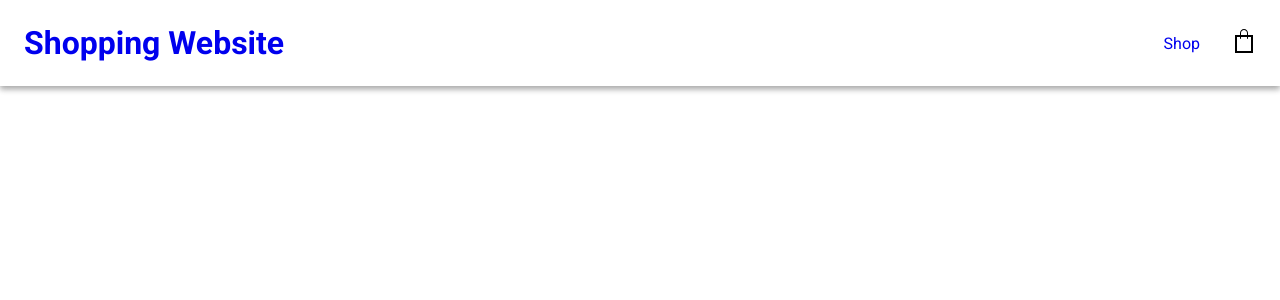
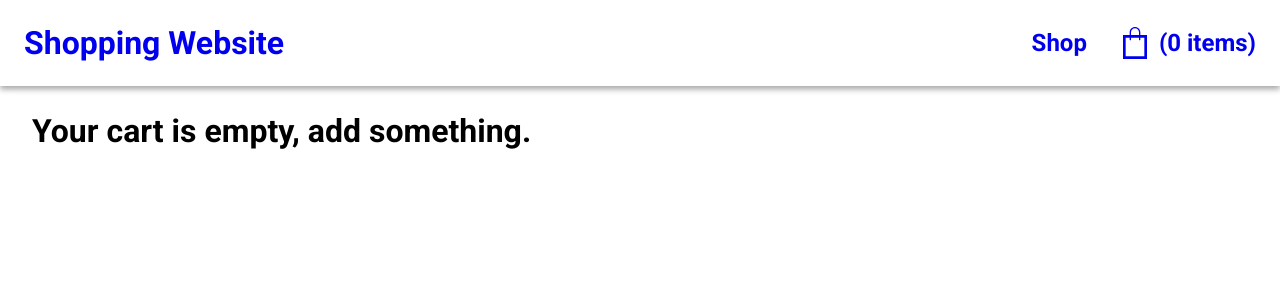
Before and after one commit to itsalexi/Shopping-Website, a React (Create React App) app: page /cart in a window 1280 px wide. Shown: the top 300 px of the page. Built offline with nearby package versions, Linux system fonts and the light colour scheme.

Commit message:
conditional rendering for shopping cart

```diff
--- a/src/App.js
+++ b/src/App.js
@@ -8,11 +8,13 @@
 
 const App = () => {
     const [cart, setCart] = useState([]);
+    const [quantity, setQuantity] = useState(0);
 
     const addQuantity = (id) => {
         const currentCart = [...cart];
         const cartItem = currentCart.find((obj) => obj.id === Number(id));
         cartItem.amount++;
+        setQuantity(quantity + 1);
         setCart(currentCart);
     };
 
@@ -25,7 +27,9 @@
             let newCart = currentCart.filter((obj) => obj.id !== Number(id));
             console.log(newCart);
             setCart(newCart);
+            setQuantity(quantity - 1);
         } else {
+            setQuantity(quantity - 1);
             cartItem.amount--;
             setCart(currentCart);
         }
@@ -38,6 +42,7 @@
 
         if (isCartItem) {
             isCartItem.amount++;
+            setQuantity(quantity + 1);
             setCart(currentCart);
         } else {
             let newCartItem = {};
@@ -50,16 +55,13 @@
             };
             newCart = currentCart.concat(newCartItem);
             setCart(newCart);
+            setQuantity(quantity + 1);
         }
     };
 
-    // useEffect(() => {
-    //     console.log('react is reacting:', cart);
-    // }, [cart]);
-
     return (
         <BrowserRouter>
-            <Nav />
+            <Nav quantity={quantity} />
             <Routes>
                 <Route path="/" element={<Home />} />
                 <Route path="/shop" element={<Shop />}></Route>
--- a/src/components/Nav.css
+++ b/src/components/Nav.css
@@ -21,10 +21,22 @@
     display: flex;
     gap: 2em;
     align-items: center;
+    font-weight: bold;
 }
 
 .btn-cart {
+    display: flex;
+    gap: 0.5em;
     background: none;
     border: none;
     cursor: pointer;
+    align-items: center;
 }
+
+.quantity-text {
+    font-size: 1.5em;
+}
+
+.shop-btn {
+    font-size: 1.5em;
+}
--- a/src/components/Nav.js
+++ b/src/components/Nav.js
@@ -1,7 +1,8 @@
 import { Link } from 'react-router-dom';
 import './Nav.css';
 
-const Nav = () => {
+const Nav = (props) => {
+    const { quantity } = props;
     return (
         <div className="navbar">
             <ul className="navbar-links">
@@ -12,20 +13,21 @@
                 </div>
                 <div className="navbar-right">
                     <Link to="/shop">
-                        <li>Shop</li>
+                        <li className='shop-btn'>Shop</li>
                     </Link>
                     <Link to="/cart">
-                        <button className="btn-cart">
+                        <div className="btn-cart">
                             <svg
                                 xmlns="http://www.w3.org/2000/svg"
-                                width="24"
-                                height="24"
+                                width="32"
+                                height="32"
                                 viewBox="0 0 24 24"
                                 fill="currentColor"
                             >
                                 <path d="M16 6v-2c0-2.209-1.791-4-4-4s-4 1.791-4 4v2h-5v18h18v-18h-5zm-7-2c0-1.654 1.346-3 3-3s3 1.346 3 3v2h-6v-2zm10 18h-14v-14h3v1.5c0 .276.224.5.5.5s.5-.224.5-.5v-1.5h6v1.5c0 .276.224.5.5.5s.5-.224.5-.5v-1.5h3v14z"></path>
                             </svg>
-                        </button>
+                            <p className="quantity-text">({quantity} items)</p>
+                        </div>
                     </Link>
                 </div>
             </ul>
--- a/src/pages/ShoppingCart.js
+++ b/src/pages/ShoppingCart.js
@@ -3,6 +3,8 @@
 const ShoppingCart = (props) => {
     const { cart, addItem, removeItem } = props;
 
+    if (cart.length !== 0) {
+        console.log('show up');
         return (
             <div className="cart-container">
                 {cart.map((cartItem) => {
@@ -22,6 +24,13 @@
                 })}
             </div>
         );
+    } else {
+        return (
+            <div className="cart-container">
+                <h1>Your cart is empty, add something.</h1>
+            </div>
+        );
+    }
 };
 
 export default ShoppingCart;
```
Lines whose indentation alone changed are shown as unchanged.
